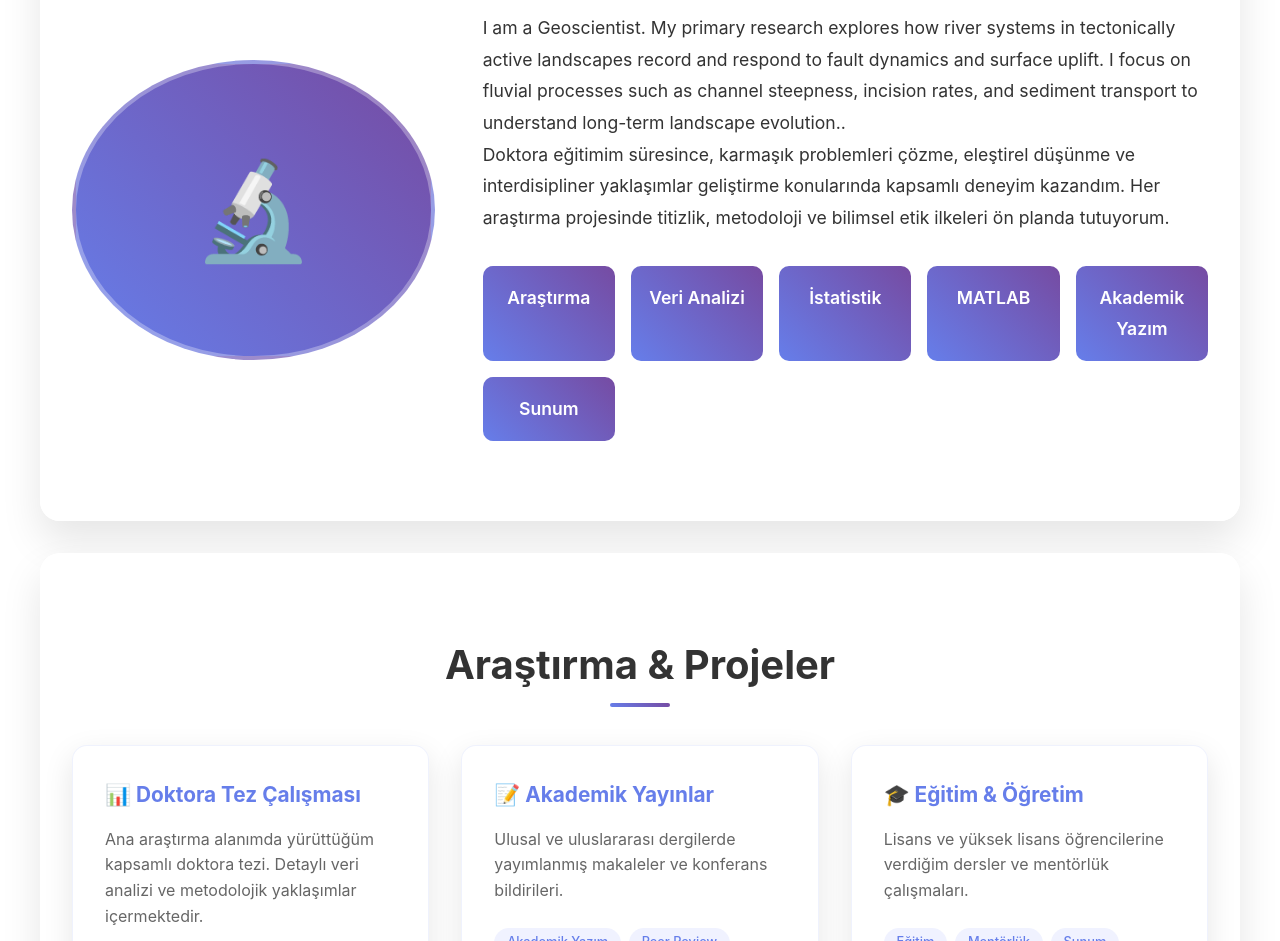
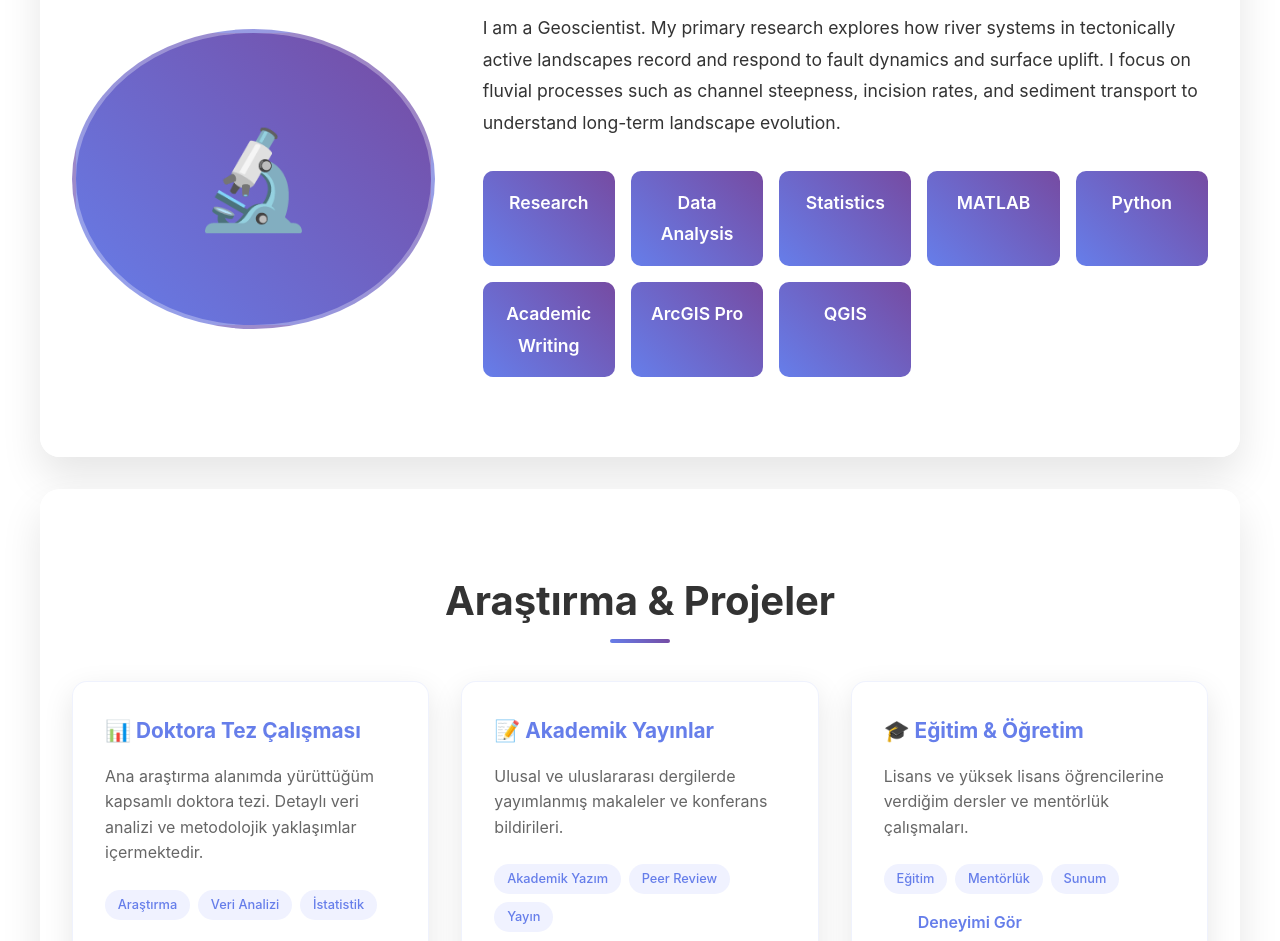
Before and after one commit to Koyuncugeo/websayfam, a plain HTML site: page index.html in a window 1280 px wide. Shown: the part 980-1921 px from the top of the page. Drawn offline with Linux system fonts and the light colour scheme.

Commit message:
Update index.html

```diff
--- a/index.html
+++ b/index.html
@@ -378,17 +378,18 @@
             <div class="about-text">
                 <p>I am a Geoscientist.
 
-My primary research explores how river systems in tectonically active landscapes record and respond to fault dynamics and surface uplift. I focus on fluvial processes such as channel steepness, incision rates, and sediment transport to understand long-term landscape evolution..</p>
+My primary research explores how river systems in tectonically active landscapes record and respond to fault dynamics and surface uplift. I focus on fluvial processes such as channel steepness, incision rates, and sediment transport to understand long-term landscape evolution.</p>
 
-                <p>Doktora eğitimim süresince, karmaşık problemleri çözme, eleştirel düşünme ve interdisipliner yaklaşımlar geliştirme konularında kapsamlı deneyim kazandım. Her araştırma projesinde titizlik, metodoloji ve bilimsel etik ilkeleri ön planda tutuyorum.</p>
 
                 <div class="skills-grid">
-                    <div class="skill-item">Araştırma</div>
-                    <div class="skill-item">Veri Analizi</div>
-                    <div class="skill-item">İstatistik</div>
+                    <div class="skill-item">Research</div>
+                    <div class="skill-item">Data Analysis</div>
+                    <div class="skill-item">Statistics</div>
                     <div class="skill-item">MATLAB</div>
-                    <div class="skill-item">Akademik Yazım</div>
-                    <div class="skill-item">Sunum</div>
+                     <div class="skill-item">Python</div>
+                    <div class="skill-item">Academic Writing</div>
+                    <div class="skill-item">ArcGIS Pro</div>
+                    <div class="skill-item">QGIS</div>
                 </div>
             </div>
         </div>
```
